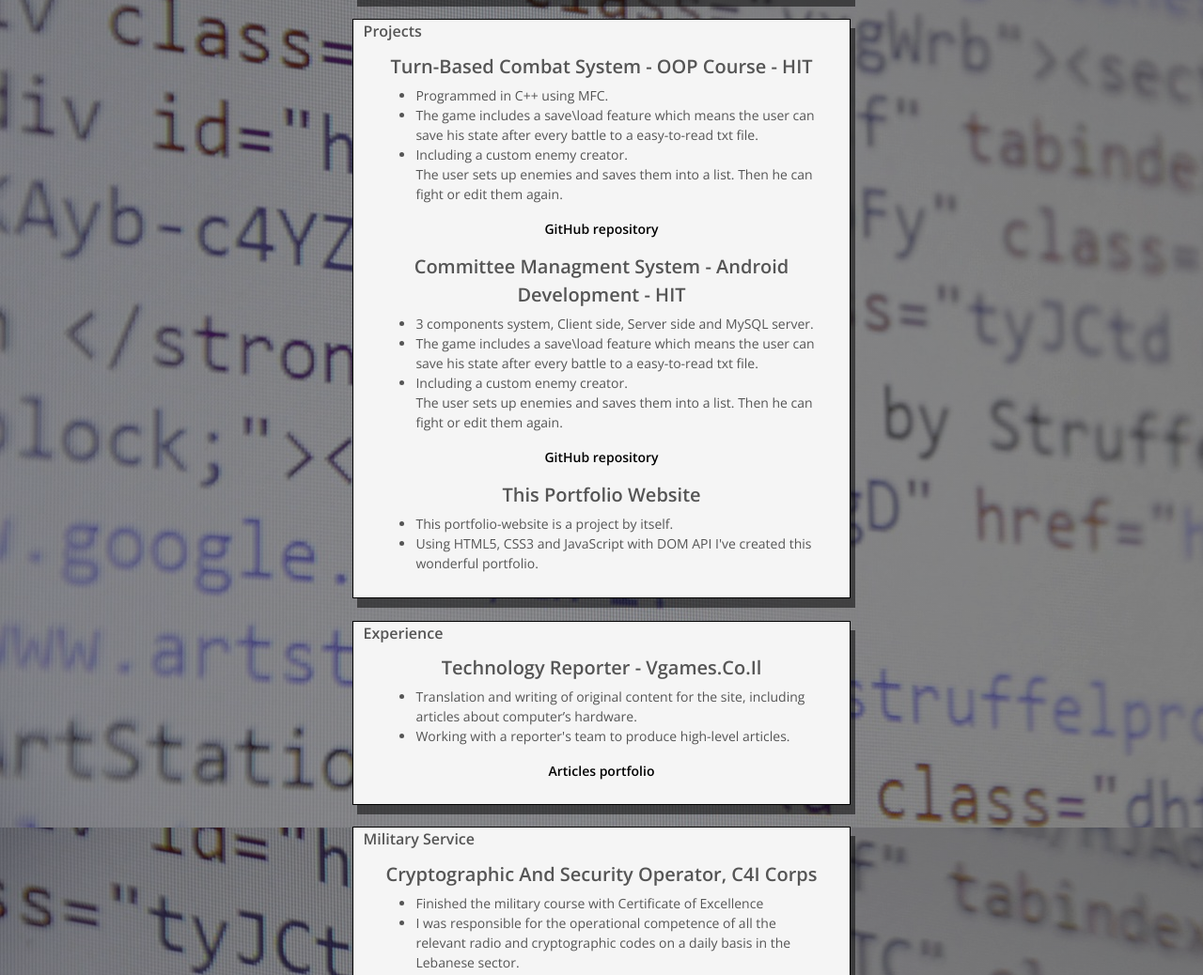
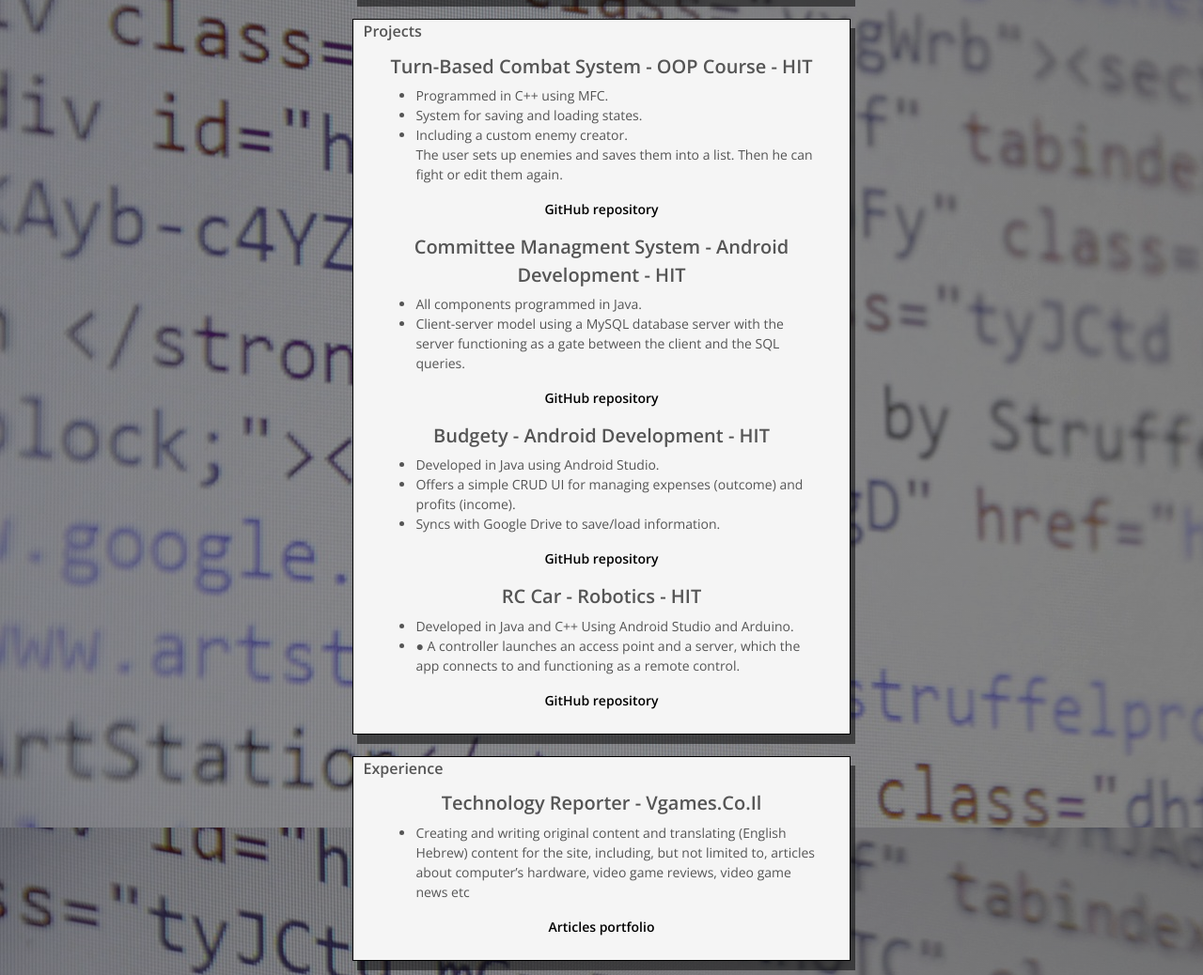
Before and after one commit to jochman/PortfolioWebsite, a plain HTML site: page portfolio.html in a window 1280 px wide. Shown: the part 390-1428 px from the top of the page at 94% size. Drawn offline with nearby package versions, Linux system fonts and the light colour scheme.

Commit message:
added recent projects
Budgety and RC Car

```diff
--- a/portfolio.html
+++ b/portfolio.html
@@ -42,6 +42,8 @@
                         <div class="dropdown-menu" ria-labelledby="navbarDropdownMenuLink">
                             <a class="dropdown-item" href="https://github.com/jochman/ChronoBattle">ChronoBattle</a>
                             <a class="dropdown-item" href="https://github.com/jochman/CommitteeSystem">CommitteeSystem</a>
+                            <a class="dropdown-item" href="https://github.com/jochman/TheProject">Budgety</a>
+                            <a class="dropdown-item" href="https://github.com/jochman/RobotController">RC Car</a>
                         </div>
                     </li>
                 </ul>
@@ -83,7 +85,7 @@
                 <div class="item_description">
                     <ul>
                         <li>Programmed in C++ using MFC.</li>
-                        <li>The game includes a save\load feature which means the user can save his state after every battle to a easy-to-read txt file.</li>
+                        <li>System for saving and loading states.</li>
                         <li>Including a custom enemy creator.<br> The user sets up enemies and saves them into a list. Then he can fight or edit them again.</li>
                     </ul>
                     <a class="link" href="https://github.com/jochman/ChronoBattle">GitHub repository</a>
@@ -91,18 +93,27 @@
                 <div class="item_title" >Committee Managment System - Android Development - HIT</div>
                 <div class="item_description">
                     <ul>
-                        <li>3 components system, Client side, Server side and MySQL server.</li>
-                        <li>The game includes a save\load feature which means the user can save his state after every battle to a easy-to-read txt file.</li>
-                        <li>Including a custom enemy creator.<br> The user sets up enemies and saves them into a list. Then he can fight or edit them again.</li>
+                        <li>All components programmed in Java.</li>
+                        <li>Client-server model using a MySQL database server with the server functioning as a gate between the client and the SQL queries.</li>
                     </ul>
                     <a class="link" href="https://github.com/jochman/CommitteeSystem">GitHub repository</a>
                 </div>
-                <div class="item_title">This Portfolio Website</div>
+                <div class="item_title" >Budgety - Android Development - HIT</div>
                 <div class="item_description">
-                <ul>
-                    <li>This portfolio-website is a project by itself.</li>
-                    <li>Using HTML5, CSS3 and JavaScript with DOM API I've created this wonderful portfolio.</li>
-                </ul>
+                    <ul>
+                        <li>Developed in Java using Android Studio.</li>
+                        <li>Offers a simple CRUD UI for managing expenses (outcome) and profits (income).</li>
+                        <li>Syncs with Google Drive to save/load information.</li>
+                    </ul>
+                    <a class="link" href="https://github.com/jochman/TheProject">GitHub repository</a>
+                </div>
+                <div class="item_title" >RC Car - Robotics - HIT</div>
+                <div class="item_description">
+                    <ul>
+                        <li>Developed in Java and C++ Using Android Studio and Arduino.</li>
+                        <li>●	A controller launches an access point and a server, which the app connects to and functioning as a remote control.</li>
+                    </ul>
+                    <a class="link" href="https://github.com/jochman/RobotController">GitHub repository</a>
                 </div>
             </div>
             <div class="table_item content" id="item-2" data-aos="fade-right">
@@ -110,8 +121,7 @@
                 <div class="item_title">Technology reporter - vgames.co.il</div>
                 <div class="item_description">
                     <ul>
-                        <li>Translation and writing of original content for the site, including articles about computer’s hardware.</li>
-                        <li>Working with a reporter's team to produce high-level articles.</li>
+                        <li>Creating and writing original content and translating (English Hebrew) content for the site, including, but not limited to, articles about computer’s hardware, video game reviews, video game news etc</li>
                     </ul>
                     <a href = "https://www.vgames.co.il/authors/728.html">Articles portfolio</a>
                 </div>
```
Also changed, not shown: index.html (+2 -0 lines).
